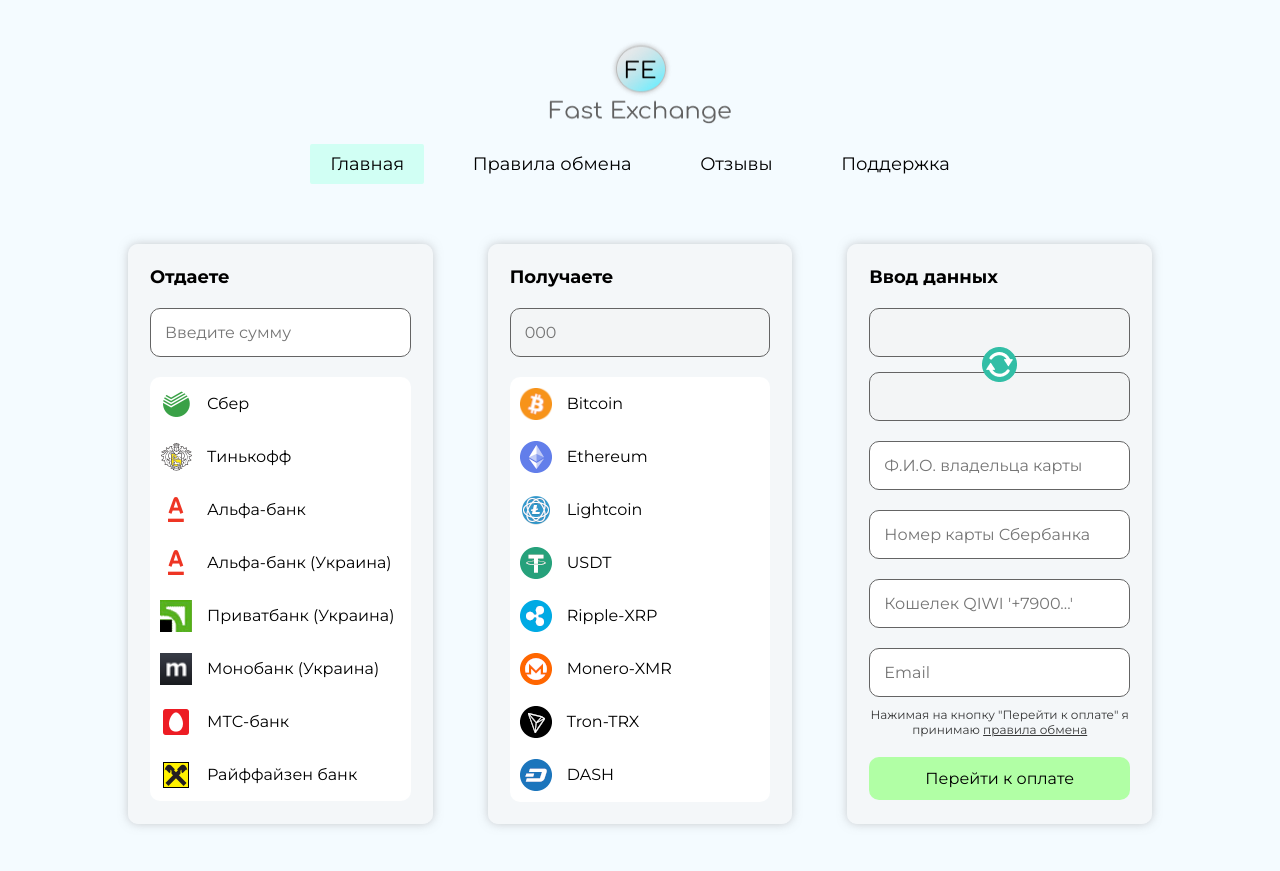
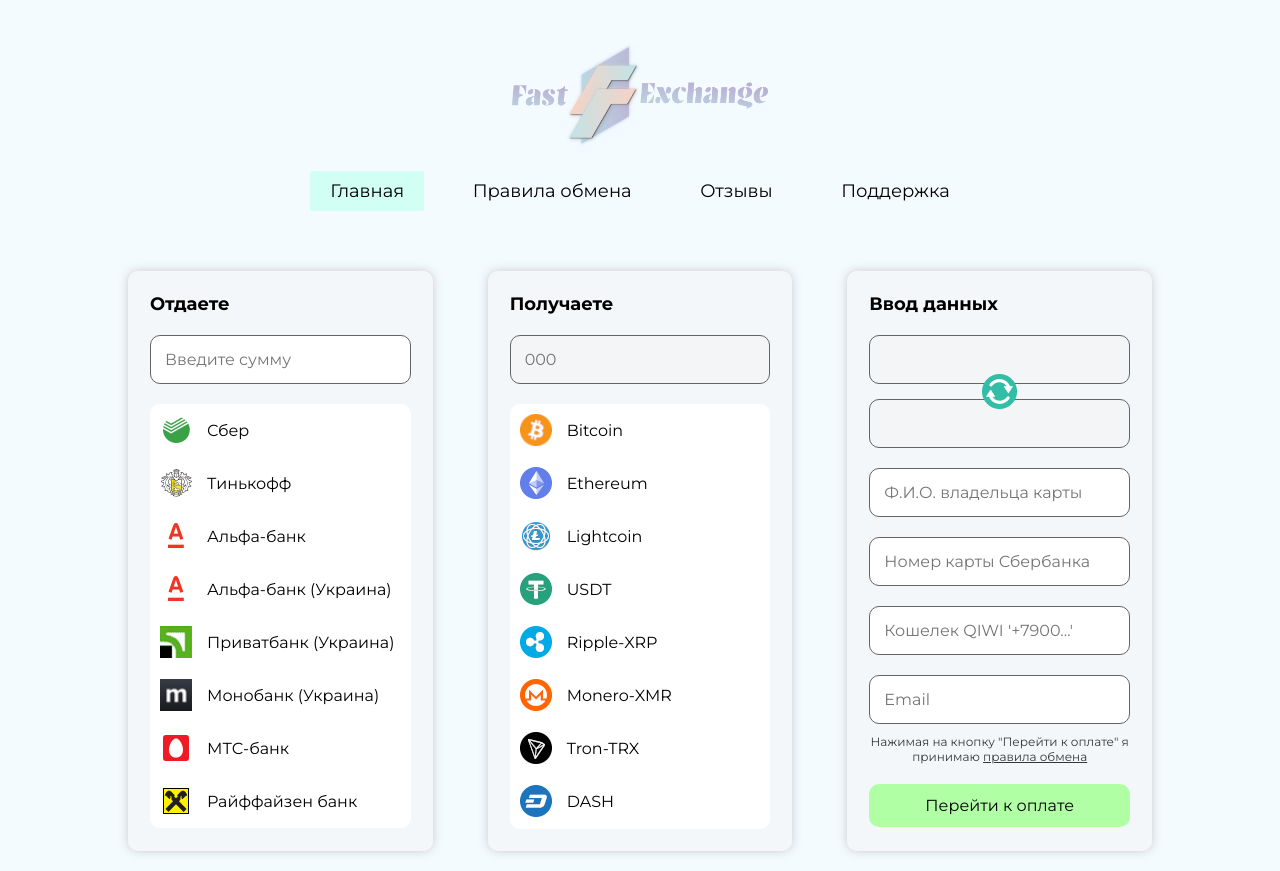
Before and after one commit to longetka/bitcoin-changer, a React (Create React App) app: page / in a window 1280 px wide. Before the commit the page ends 844 px from the top, so only its background shows below. Built offline with nearby package versions, Linux system fonts and the light colour scheme.

Commit message:
change logotype

```diff
--- a/src/components/header/Header.js
+++ b/src/components/header/Header.js
@@ -1,6 +1,6 @@
 import React from 'react';
-import {Wrapper, Picture, Navbar} from '../index';
-import logoPic from '../../assets/images/icons/Logotype.png';
+import {Wrapper, Picture, Navbar, Title} from '../index';
+import logoPic from '../../assets/images/icons/FElogo2.png';
 import navItems from './navItemsData';
 
 const Header = () => {
@@ -16,8 +16,7 @@
             <Picture
                 src={logoPic}
                 alt="logotype"
-                setWidth="183px"
-                setHeight="84px"
+                setWidth="25%"
             />
             <Navbar items={navItems} />
         </Wrapper>
```
Also changed, not shown: src/assets/images/icons/FElogo.png (added), src/assets/images/icons/FElogo2.png (added), src/components/titleLogo/TitleLogo.js (added), src/components/titleLogo/TitleLogo.styles.js (added).
